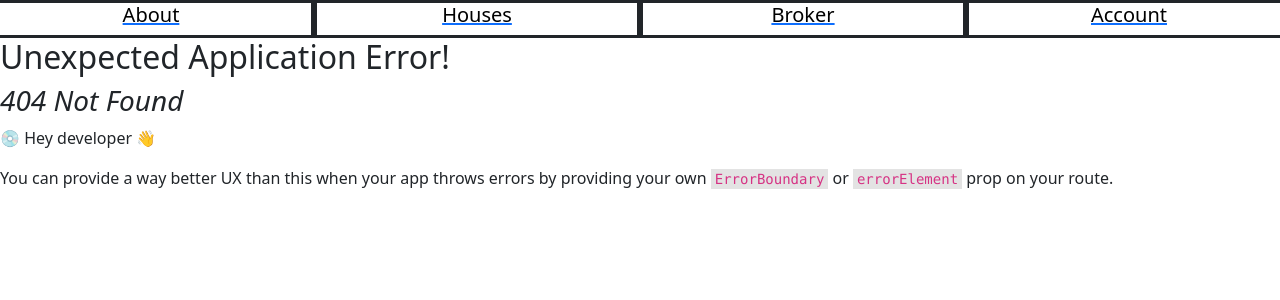
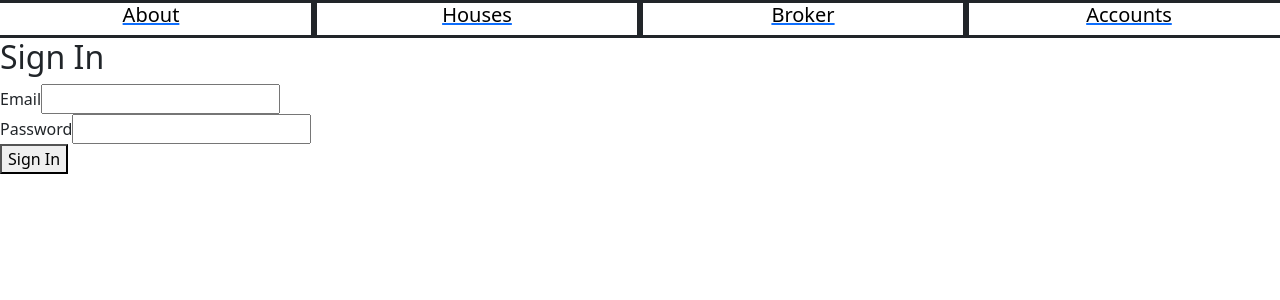
Before and after one commit to Mohamed-Redouane/-UrbanGate-soen341projectF2023-, a React (Vite) app in the folder UrbanGate/Frontend/: page /accounts/signin in a window 1280 px wide. Before the commit this address had no page. Shown: the top 300 px of the page. Built offline with nearby package versions, Linux system fonts and the light colour scheme.

Commit message:
Added routing functionality to the Home page Set up a route to the accounts page which can route to the sign up and sign in pages

```diff
--- /dev/null
+++ b/UrbanGate/Frontend/src/assets/Components/AccountsPage.tsx
@@ -0,0 +1,17 @@
+import React from 'react';
+import { Link } from 'react-router-dom';
+
+function AccountsPage(){
+    return(
+<div>
+      <p>Welcome to our App</p>
+      <button>
+        <Link to="/accounts/signin">Sign In</Link>
+      </button>
+      <button>
+        <Link to="/accounts/signup">Sign Up</Link>
+      </button>
+    </div>
+    );
+}
+export default AccountsPage;
--- a/UrbanGate/Frontend/src/assets/Components/Header.tsx
+++ b/UrbanGate/Frontend/src/assets/Components/Header.tsx
@@ -2,6 +2,7 @@
 // [1] Bootstrap Documentation: https://getbootstrap.com/docs/5.3/getting-started/introduction/
 // [2] React Documentation: https://react.dev/learn
 // [3] React Router Documentation: https://reactrouter.com/en/main/start/tutorial
+import Accounts from "./AccountsPage";
 
 import "bootstrap/dist/css/bootstrap.min.css"; //[1] don't forget this
 
@@ -14,7 +15,7 @@ function Header() { //[2]
         <div className="col-3" style={{textAlign: "center", border: "solid", backgroundColor: "white"}}> <a href="/"> <h5 style={{color: "black"}}> About  </h5> </a> </div> {/*[3], paths made with href*/}
         <div className="col-3" style={{textAlign: "center", border: "solid", backgroundColor: "white"}}> <a href="/houses"> <h5 style={{color: "black"}}> Houses </h5> </a> </div> {/* [2], style attribute is weird https://www.w3schools.com/react/react_css.asp*/}
         <div className="col-3" style={{textAlign: "center", border: "solid", backgroundColor: "white"}}> <a href="/broker">  <h5 style={{color: "black"}}>Broker </h5> </a> </div>
-        <div className="col-3" style={{textAlign: "center", border: "solid", backgroundColor: "white"}}>  <a href="/account"> <h5 style={{color: "black"}}> Account </h5>  </a> </div>
+        <div className="col-3" style={{textAlign: "center", border: "solid", backgroundColor: "white"}}>  <a href="/accounts"> <h5 style={{color: "black"}}> Accounts </h5>  </a> </div>
 
 
         </div>
--- /dev/null
+++ b/UrbanGate/Frontend/src/assets/Components/SignIn.tsx
@@ -0,0 +1,53 @@
+import React, { useState } from 'react';
+
+const SignInForm: React.FC = () => {
+  const [email, setEmail] = useState('');
+  const [password, setPassword] = useState('');
+
+  const handleEmailChange = (e: React.ChangeEvent<HTMLInputElement>) => {
+    setEmail(e.target.value);
+  };
+
+  const handlePasswordChange = (e: React.ChangeEvent<HTMLInputElement>) => {
+    setPassword(e.target.value);
+  };
+
+  const handleSubmit = (e: React.FormEvent) => {
+    e.preventDefault();
+    console.log('Email:', email);
+    console.log('Password:', password);
+  };
+
+  return (
+    <div>
+      <h2>Sign In</h2>
+      <form onSubmit={handleSubmit}>
+        <div>
+          <label htmlFor="email">Email</label>
+          <input
+            type="email"
+            id="email"
+            name="email"
+            value={email}
+            onChange={handleEmailChange}
+            required
+          />
+        </div>
+        <div>
+          <label htmlFor="password">Password</label>
+          <input
+            type="password"
+            id="password"
+            name="password"
+            value={password}
+            onChange={handlePasswordChange}
+            required
+          />
+        </div>
+        <button type="submit">Sign In</button>
+      </form>
+    </div>
+  );
+};
+
+export default SignInForm;
--- /dev/null
+++ b/UrbanGate/Frontend/src/assets/Components/SignUp.tsx
@@ -0,0 +1,53 @@
+import React, { useState } from 'react';
+
+const SignUpForm: React.FC = () => {
+  const [email, setEmail] = useState('');
+  const [password, setPassword] = useState('');
+
+  const handleEmailChange = (e: React.ChangeEvent<HTMLInputElement>) => {
+    setEmail(e.target.value);
+  };
+
+  const handlePasswordChange = (e: React.ChangeEvent<HTMLInputElement>) => {
+    setPassword(e.target.value);
+  };
+
+  const handleSubmit = (e: React.FormEvent) => {
+    e.preventDefault();
+    console.log('Email:', email);
+    console.log('Password:', password);
+  };
+
+  return (
+    <div>
+      <h2>Sign Up</h2>
+      <form onSubmit={handleSubmit}>
+        <div>
+          <label htmlFor="email">Email</label>
+          <input
+            type="email"
+            id="email"
+            name="email"
+            value={email}
+            onChange={handleEmailChange}
+            required
+          />
+        </div>
+        <div>
+          <label htmlFor="password">Password</label>
+          <input
+            type="password"
+            id="password"
+            name="password"
+            value={password}
+            onChange={handlePasswordChange}
+            required
+          />
+        </div>
+        <button type="submit">Sign Up</button>
+      </form>
+    </div>
+  );
+};
+
+export default SignUpForm;
--- a/UrbanGate/Frontend/src/main.tsx
+++ b/UrbanGate/Frontend/src/main.tsx
@@ -4,22 +4,32 @@
 
 import React from 'react' // [1]
 import ReactDOM from 'react-dom/client'
-import {createBrowserRouter,RouterProvider,} from "react-router-dom"; // [2]
+/*import {BrowserRouter, createBrowserRouter,RouterProvider,} from "react-router-dom"; // [2]*/
+import {BrowserRouter, Route, Routes} from "react-router-dom";
 import App from './assets/Components/App.tsx'
 import Header from './assets/Components/Header.tsx'
 import Footer from'./assets/Components/Footer.tsx'
 import Houses from './assets/Components/Houses.tsx'
+import SignUp from './assets/Components/SignUp.tsx'
+import SignIn from './assets/Components/SignIn.tsx'
+import AccountsPage from './assets/Components/AccountsPage.tsx';
 import "bootstrap/dist/css/bootstrap.min.css"
 
-const router = createBrowserRouter([{path: "/", element: <App/>,}, //[2], it associates a URL path with a component
-{path: "/houses", element: <Houses/>}])
+/*const router = createBrowserRouter([{path: "/", element: <App/>,}, //[2], it associates a URL path with a component
+{path: "/houses", element: <Houses/>}])*/
 
 ReactDOM.createRoot(document.getElementById('root')!).render(
+
   <React.StrictMode>
-
+  <BrowserRouter>
     <Header/>
-    <RouterProvider router = {router}/> {/* [2], replaces the component in accordance to the path*/}
+    <Routes>
+    <Route path="/houses" element={<Houses />} />
+    <Route path="/accounts" element={<AccountsPage />} />
+    <Route path="/accounts/signup" element={<SignUp />} />
+    <Route path="/accounts/signin" element={<SignIn />} />
+    </Routes>
     <Footer/>
-
+    </BrowserRouter>
   </React.StrictMode>
 )
```
